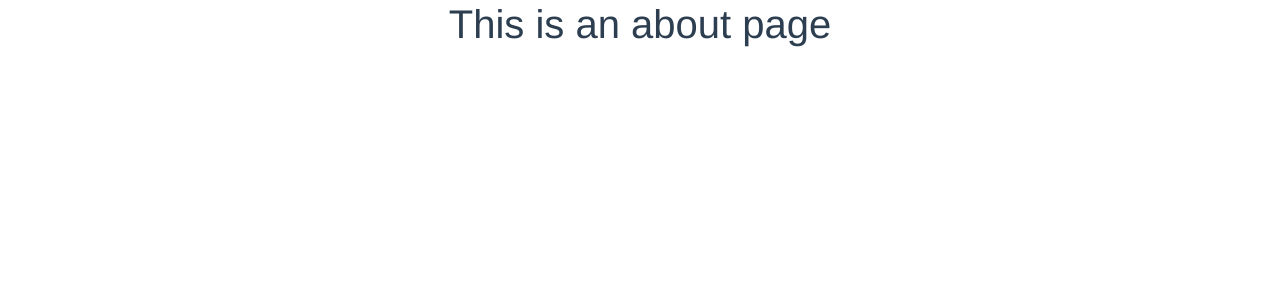
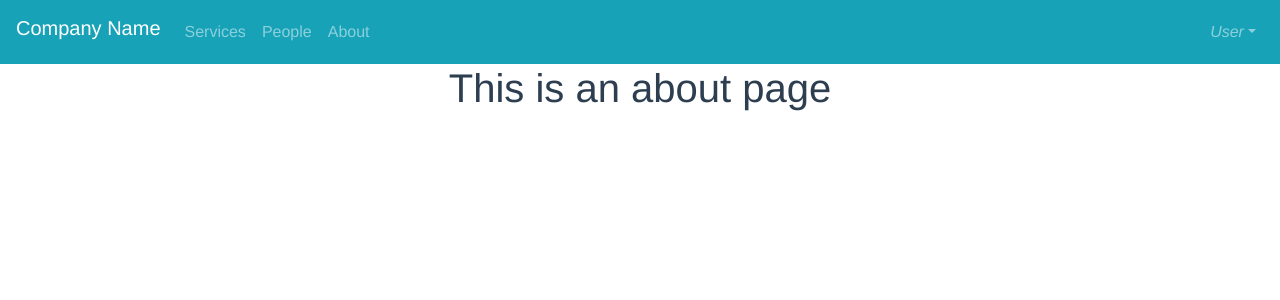
Before and after one commit to jaronow/scheduler, a Vue app in the folder client/: page /about in a window 1280 px wide. Shown: the top 300 px of the page. Built offline with nearby package versions, Linux system fonts and the light colour scheme.

Commit message:
added link to about page and added navbar to about page

```diff
--- a/client/src/components/NavHead.vue
+++ b/client/src/components/NavHead.vue
@@ -9,9 +9,9 @@
       <b-navbar-nav>
         <b-nav-item to="#">Services</b-nav-item>
         <b-nav-item to="#">People</b-nav-item>
+        <b-nav-item to="about">About</b-nav-item>
       </b-navbar-nav>
       <b-navbar-nav class="ml-auto">
-        <b-nav-item to="#">About</b-nav-item>
         <b-nav-item-dropdown right>
           <template slot="button-content"><em>User</em></template>
           <b-dropdown-item to="#">Profile</b-dropdown-item>
--- a/client/src/views/About.vue
+++ b/client/src/views/About.vue
@@ -1,14 +1,17 @@
 <template>
   <div class="about">
+    <NavHead/>
     <h1>This is an about page</h1>
   </div>
 </template>
 
 <script>
+import NavHead from '@/components/NavHead'
 
 export default {
   name: "about",
   components: {
+    NavHead
   }
 };
 </script>
```
